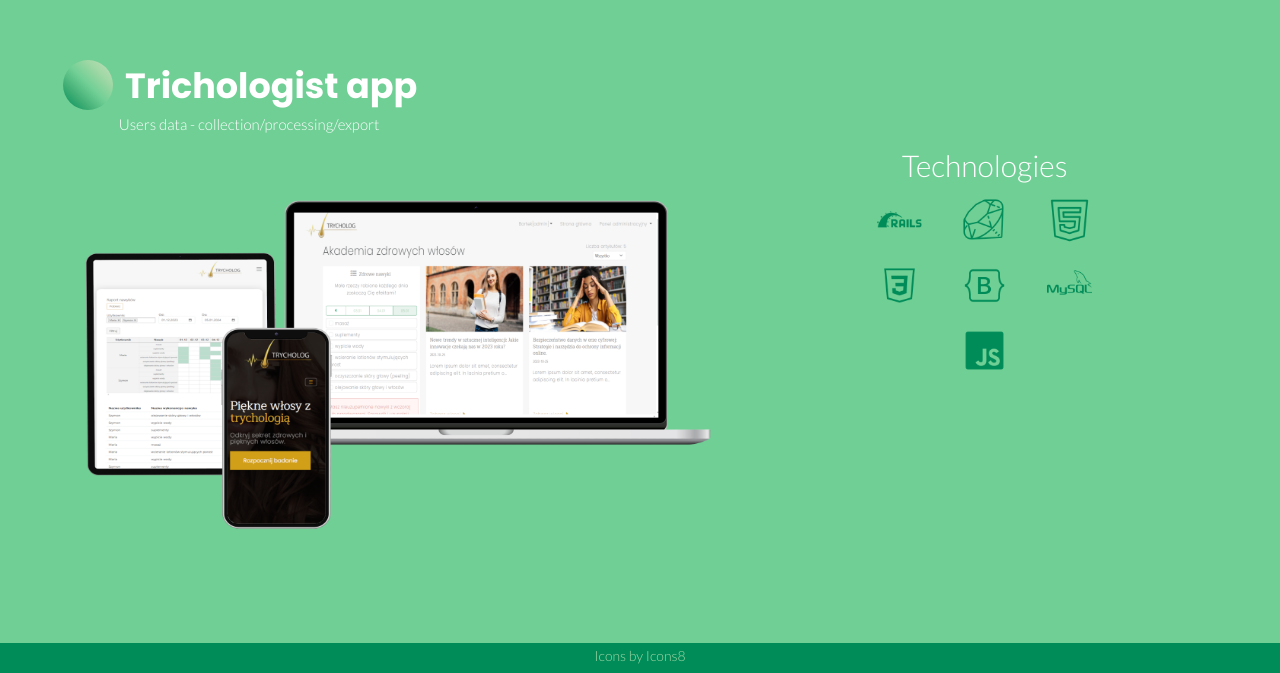
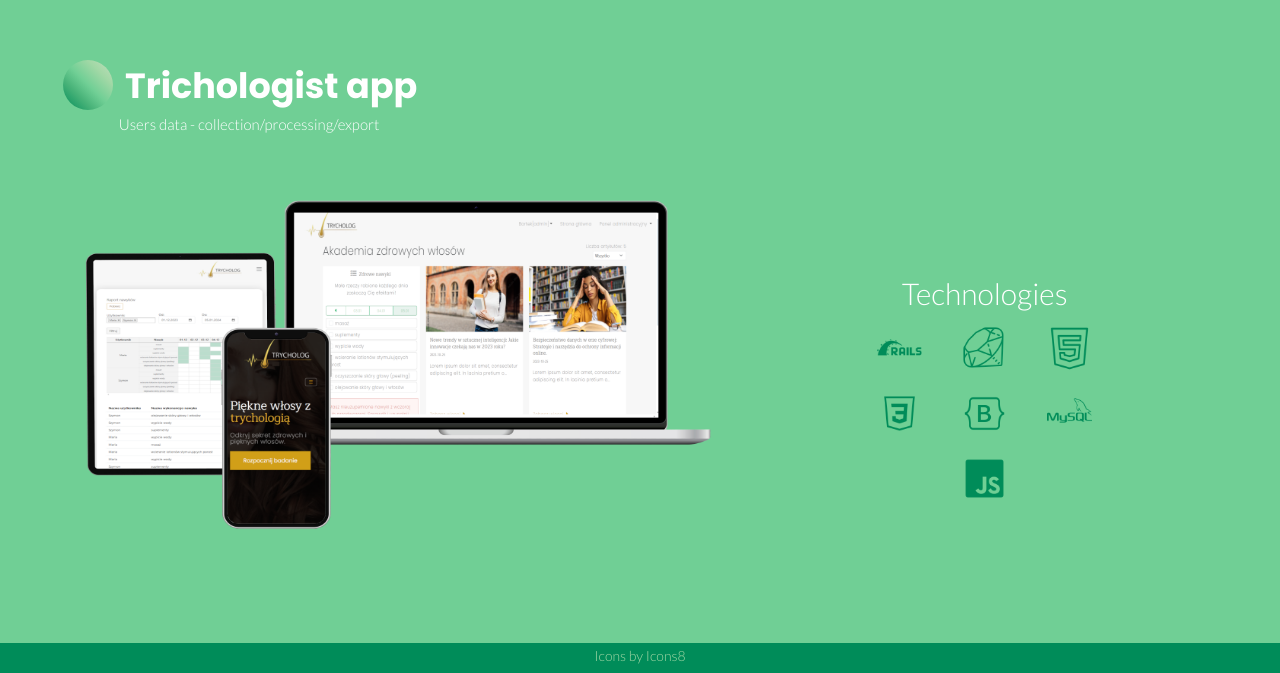
Before and after one commit to bszarlowicz/PortfolioApp, a React (Vite) app: page / in a window 1280 px wide. Shown: the part 954-1627 px from the top of the page. Built offline with nearby package versions, Linux system fonts and the light colour scheme.

Commit message:
css styles

```diff
--- a/src/assets/css/startPage.module.css
+++ b/src/assets/css/startPage.module.css
@@ -244,6 +244,7 @@ padding-right: 15vw;
 padding-top: 1vh;
 font-family: 'Lato-Light', sans-serif;
 font-size: 30px;
+margin-top: 16vh
 }
 
 .trichologistDescriptionIcon{
```
